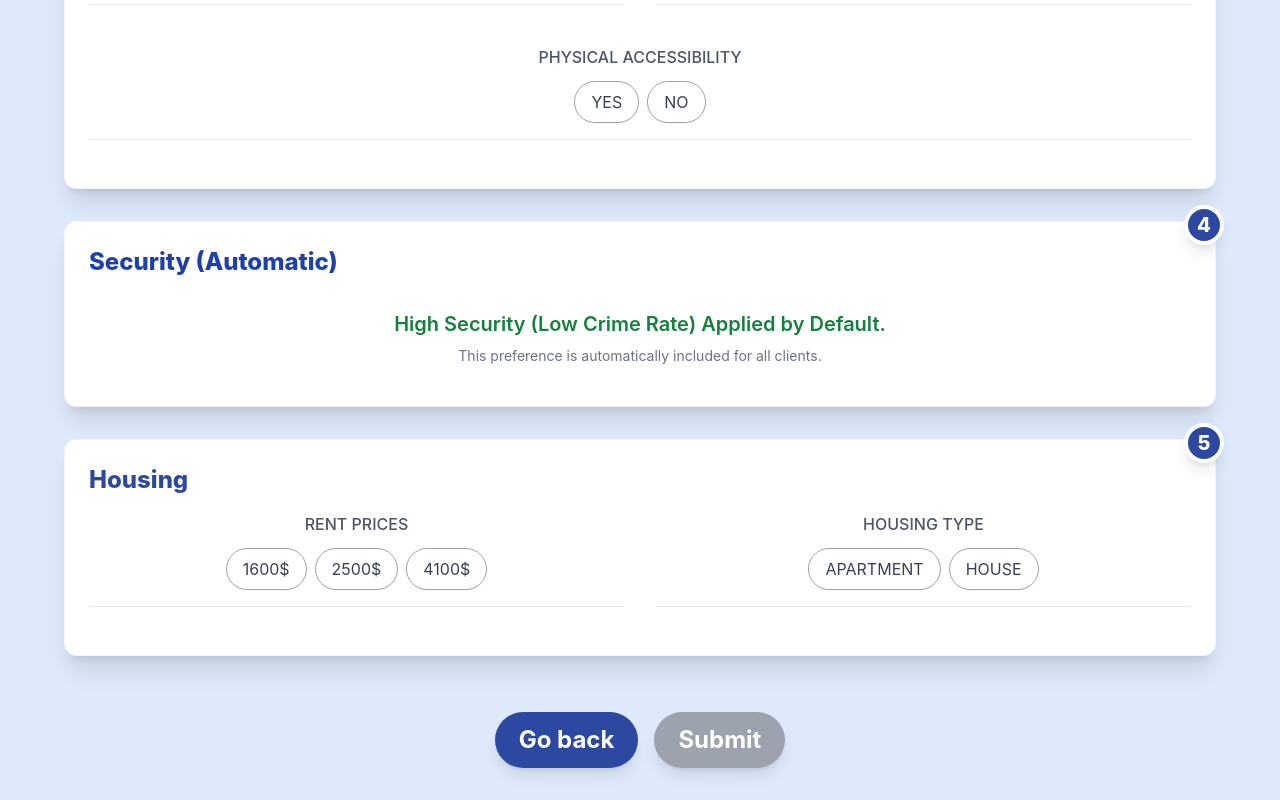
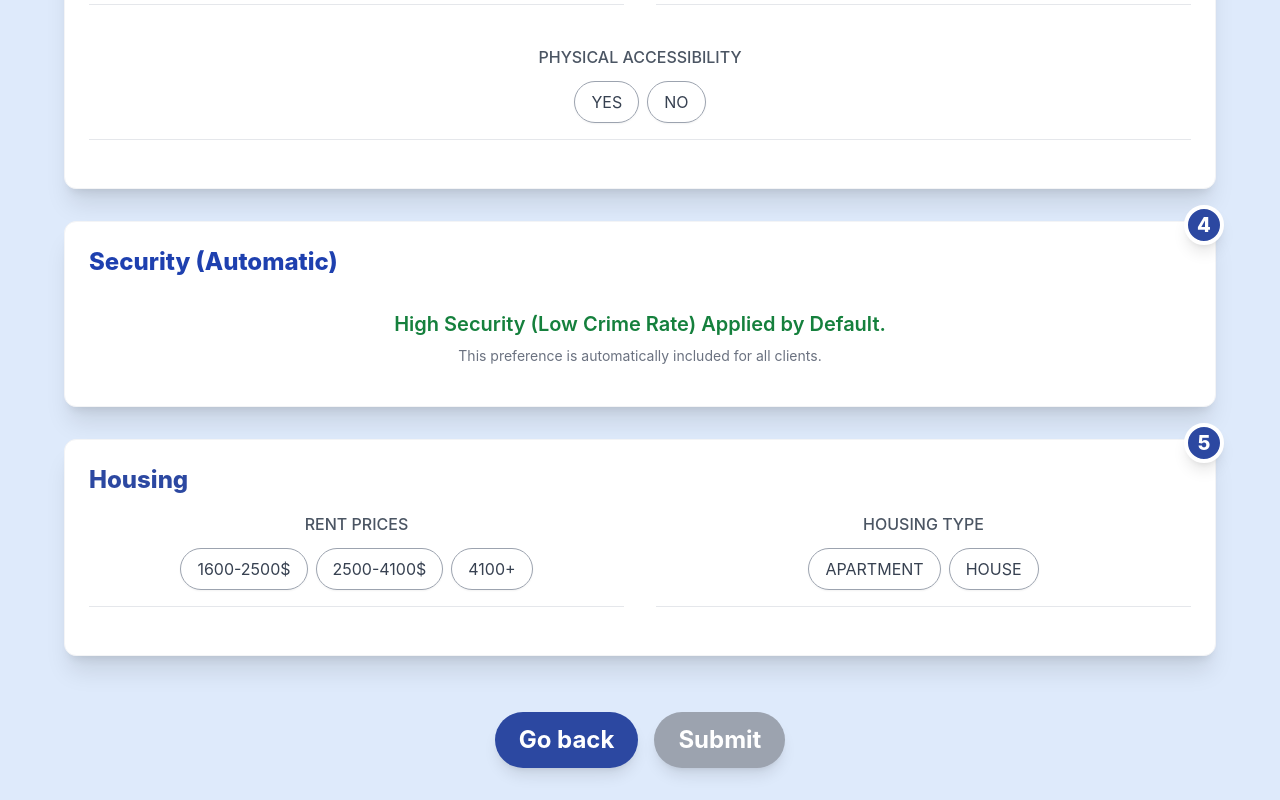
Before and after one commit to JoinedRobbin1887/Hack-EPS-ENYGM4, a React (Create React App) app in the folder frontend/joc-de-barris-front/: page /start in a window 1280 px wide. Shown: the part 1393-2193 px from the top of the page. Built offline with nearby package versions, Linux system fonts and the light colour scheme.

Commit message:
fix:Fix Habitatge

```diff
--- a/frontend/joc-de-barris-front/src/components/Habitatge.js
+++ b/frontend/joc-de-barris-front/src/components/Habitatge.js
@@ -15,7 +15,7 @@ export function Habitatge({ precios, setPrecios, tipos, setTipos }) {
 
         <PreferenceSelector
           label="RENT PRICES"
-          options={["1600$", "2500$", "4100$"]}
+          options={["1600-2500$", "2500-4100$", "4100+"]}
           selected={precios}
           onChange={setPrecios}
         />
```
